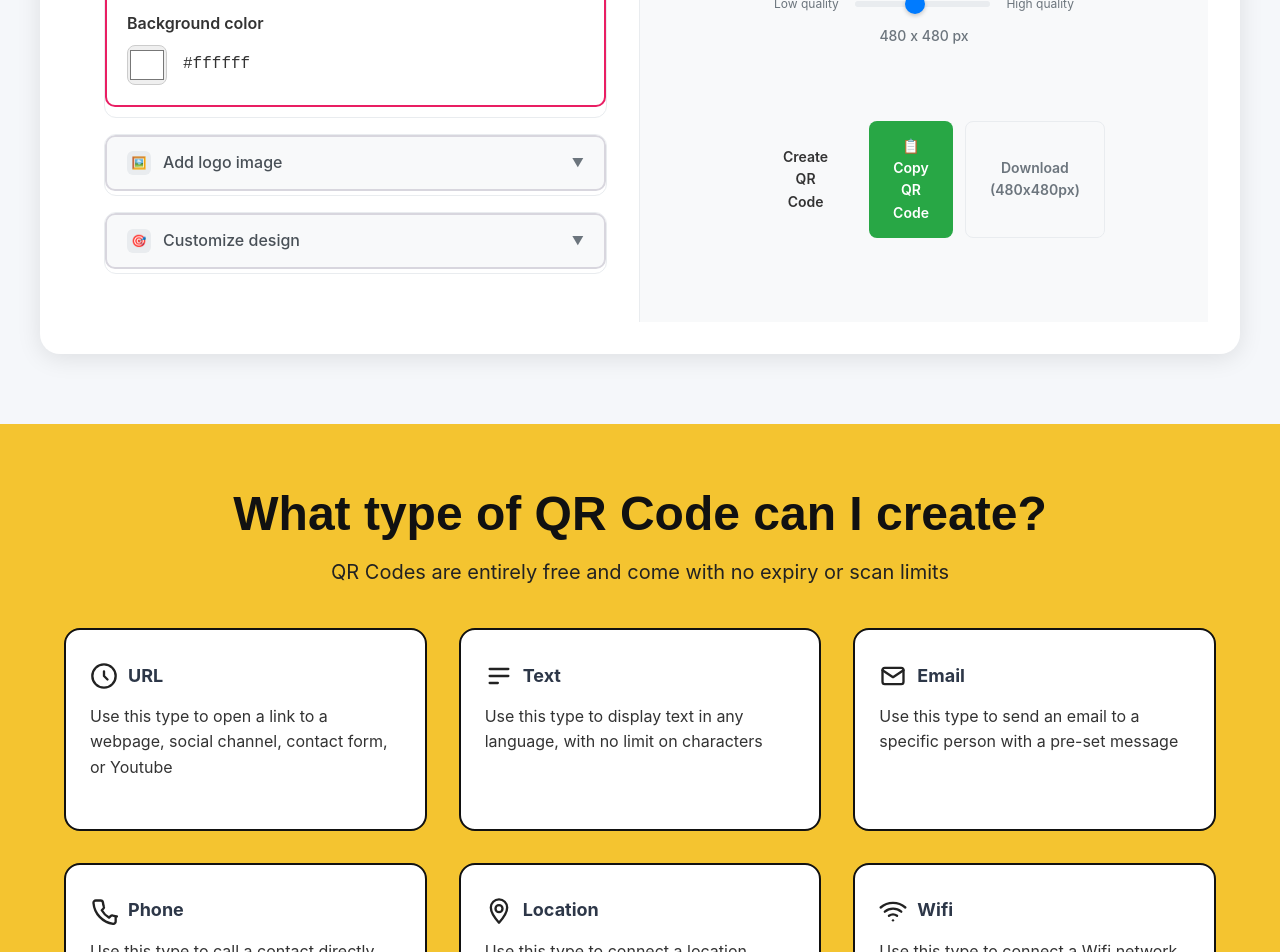
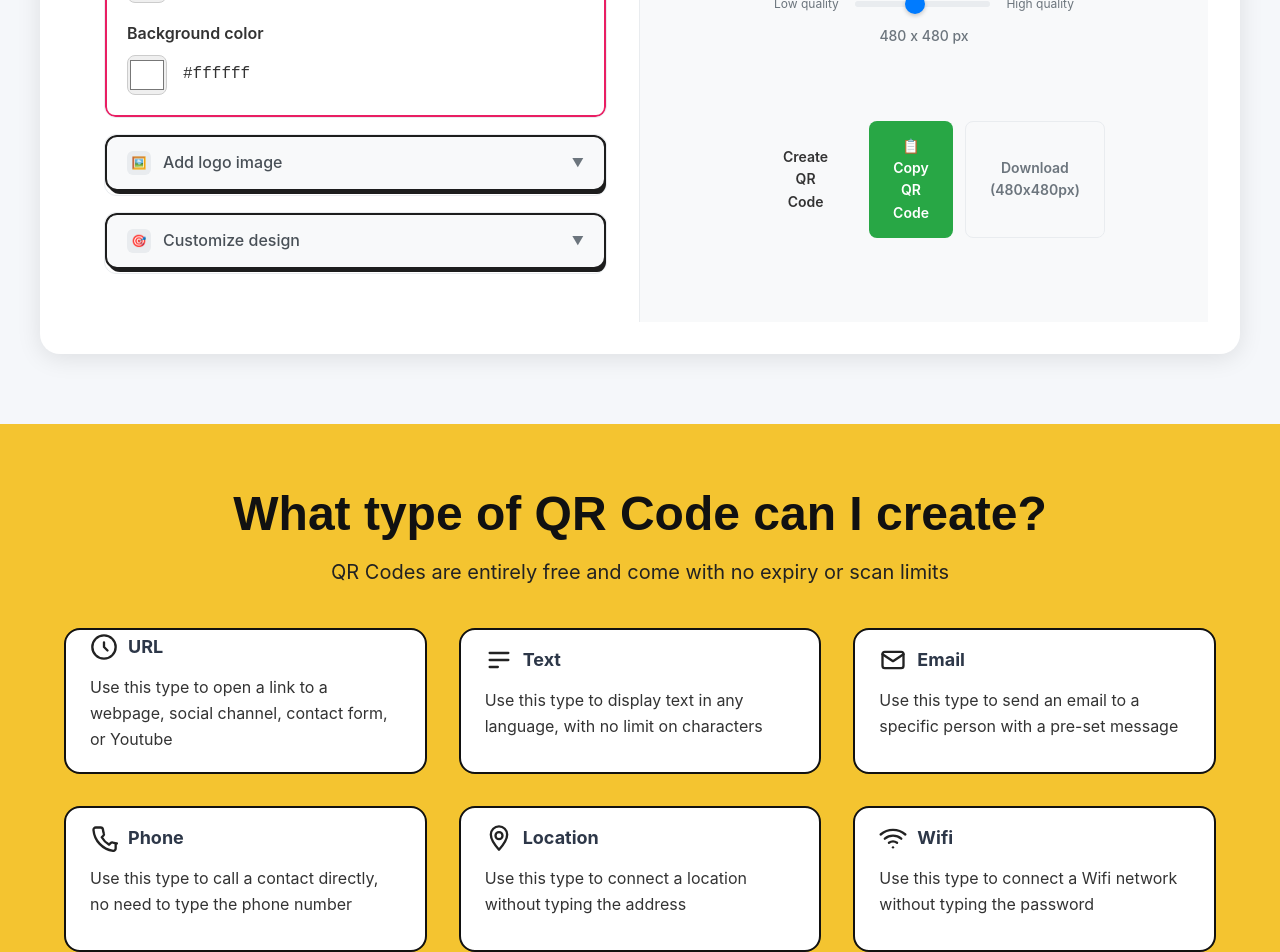
Before and after one commit to TranMC/qr-gen, a React (Vite) app: page / in a window 1280 px wide. Shown: the part 800-1752 px from the top of the page. Built offline with nearby package versions, Linux system fonts and the light colour scheme.

Commit message:
Enhance QR Code generator UI with improved layout, responsive design, and location search functionality

```diff
--- a/src/App.css
+++ b/src/App.css
@@ -137,29 +137,24 @@ body {
   padding: 16px 20px;
   background: #f8f9fa;
   cursor: pointer;
-  transition: all 0.2s ease;
+  transition: none;
   user-select: none;
   position: relative;
+  border: 2px solid #1d1d1d;
+  border-radius: 12px;
+  box-shadow: 3px 3px 0 #1d1d1d;
 }
 
 .qr-section-header:hover {
-  background: #f1f3f4;
-  transform: translateX(2px);
+  background: #f8f9fa;
+  transform: none;
+  border: 2px solid #1d1d1d;
+  box-shadow: 3px 3px 0 #1d1d1d;
 }
 
-.qr-section-header::after {
-  content: '';
-  position: absolute;
-  left: 0;
-  top: 0;
-  bottom: 0;
+.qr-section-header::after,
+.qr-section-header:hover::after {
   width: 0;
-  background: #e91e63;
-  transition: width 0.3s ease;
-}
-
-.qr-section-header:hover::after {
-  width: 3px;
 }
 
 .section-icon {
@@ -194,18 +189,21 @@ body {
 
 .qr-section-content {
   overflow: hidden;
-  transition: all 0.3s ease-in-out;
+  transition: max-height 0.5s cubic-bezier(0.4,0,0.2,1), opacity 0.4s cubic-bezier(0.4,0,0.2,1), transform 0.4s cubic-bezier(0.4,0,0.2,1);
   background: white;
+  transform: scaleY(0.98);
 }
 
 .qr-section-content.collapsed {
   max-height: 0;
   opacity: 0;
+  transform: scaleY(0.98) translateY(-10px);
 }
 
 .qr-section-content.expanded {
   max-height: 2000px;
   opacity: 1;
+  transform: scaleY(1) translateY(0);
 }
 
 /* Debug styles for dropdown sections */
@@ -939,18 +937,53 @@ select option {
   font-weight: 400;
 }
 
+.qr-types-container {
+  width: 1849px;
+  height: 846px;
+  max-width: 100%;
+  margin: 0 auto;
+  padding: 40px;
+  background: #FFD700;
+  border-radius: 24px;
+  display: flex;
+  flex-direction: column;
+  align-items: center;
+  justify-content: center;
+}
+
+.qr-types-title {
+  font-size: 48px;
+  font-weight: 700;
+  margin-bottom: 16px;
+  text-align: center;
+}
+
+.qr-types-subtitle {
+  font-size: 18px;
+  color: #333;
+  margin-bottom: 48px;
+  text-align: center;
+}
+
 .qr-types-grid {
   display: grid;
   grid-template-columns: repeat(3, 1fr);
   gap: 32px;
-  margin-top: 0;
+  width: 100%;
+  justify-content: center;
 }
 
 .qr-type-card {
+  width: 470px;
+  min-width: 470px;
+  max-width: 470px;
+  height: 146px;
+  min-height: 146px;
+  max-height: 146px;
   background: #fff;
-  padding: 32px 24px;
+  padding: 24px 24px;
   border-radius: 16px;
-  text-align: center;
+  text-align: left;
   border: 2px solid #111;
   box-shadow: none;
   transition: box-shadow 0.2s, transform 0.2s;
@@ -958,13 +991,28 @@ select option {
   display: flex;
   flex-direction: column;
   align-items: flex-start;
-  text-align: left;
-  min-height: 180px;
+  justify-content: center;
+  position: relative;
+  z-index: 1;
 }
 
 .qr-type-card:hover {
-  box-shadow: 0 8px 24px rgba(0,0,0,0.10);
+  box-shadow: 3px 3px 0 #1d1d1d;
   transform: translateY(-2px) scale(1.02);
+}
+
+.qr-type-card::after {
+  content: '';
+  position: absolute;
+  inset: 0;
+  border-radius: 16px;
+  pointer-events: none;
+  transition: box-shadow 0.2s;
+  z-index: 2;
+}
+
+.qr-type-card:hover::after {
+  box-shadow: 3px 3px 0 #1d1d1d;
 }
 
 .qr-type-row {
@@ -993,21 +1041,40 @@ select option {
   margin-top: 6px;
 }
 
-@media (max-width: 900px) {
+@media (max-width: 1500px) {
+  .qr-type-card {
+    width: 100%;
+    min-width: 0;
+    max-width: 100%;
+  }
+}
+
+@media (max-width: 1200px) {
   .qr-types-grid {
     grid-template-columns: 1fr 1fr;
   }
 }
 
-@media (max-width: 600px) {
+@media (max-width: 800px) {
   .qr-types-grid {
     grid-template-columns: 1fr;
+    gap: 20px;
   }
-  .info-title {
-    font-size: 32px;
+  .qr-type-card {
+    width: 100%;
+    min-width: 0;
+    max-width: 100%;
+    height: auto;
+    min-height: 120px;
+    max-height: none;
   }
-  .qr-type-icon {
-    font-size: 28px;
+}
+
+@media (max-width: 1900px) {
+  .qr-types-container {
+    width: 100%;
+    height: auto;
+    min-height: 846px;
   }
 }
 
--- a/src/App.jsx
+++ b/src/App.jsx
@@ -51,6 +51,10 @@ function App() {
 
   const [showQR, setShowQR] = useState(false);
 
+  const [locationError, setLocationError] = useState('');
+
+  const [formData, setFormData] = useState({});
+
   const toggleFAQ = (index) => {
     setActiveFAQ((prev) =>
       prev.includes(index)
@@ -77,7 +81,10 @@ function App() {
       case 'PHONE':
         return `tel:${formData.phone}`
       case 'LOCATION':
-        return `geo:${formData.latitude},${formData.longitude}`
+        if (formData.latitude && formData.longitude) {
+          return `https://www.google.com/maps/place/@${formData.latitude},${formData.longitude},15z`;
+        }
+        return ''
       case 'WIFI':
         return `WIFI:T:${formData.security};S:${formData.ssid};P:${formData.password};;`
       case 'VCARD':
@@ -302,6 +309,26 @@ function App() {
     }
   }, [lightboxOpen, qrData, fgColor, fgColor2, bgColor, colorMode, gradientType, eyeFrameColor, eyeBallColor, bodyShape, eyeBallShape, useCustomEye]);
 
+  const searchLocation = async (query) => {
+    setLocationError('');
+    if (!query) return;
+    try {
+      const res = await fetch(`https://nominatim.openstreetmap.org/search?format=json&q=${encodeURIComponent(query)}`);
+      const data = await res.json();
+      if (data && data.length > 0) {
+        const coords = data[0];
+        const newData = { ...formData, latitude: coords.lat, longitude: coords.lon };
+        setFormData(newData);
+        onDataChange(newData);
+        setLocationError('');
+      } else {
+        setLocationError('Không tìm thấy địa điểm phù hợp.');
+      }
+    } catch (err) {
+      setLocationError('Lỗi khi tìm kiếm địa điểm.');
+    }
+  }
+
   return (
   <div className="qr-app-root">
       <header className="qr-header">
@@ -352,6 +379,8 @@ function App() {
                     activeTab={activeTab}
                     onDataChange={(data) => handleDataChange(data, activeTab)}
                     resetForm={resetForm}
+                    formData={formData}
+                    setFormData={setFormData}
                   />
                 </div>
               </div>
@@ -531,7 +560,7 @@ function App() {
             <div className="qr-preview-section">
               <div className="qr-display" style={{ width: 352, height: 352, display: 'flex', alignItems: 'center', justifyContent: 'center' }}>
                 {showQR && (
-                  <div ref={qrRef} className="qr-code-container" style={{ width: 252, height: 252, cursor: 'pointer' }} onClick={openLightbox} />
+                <div ref={qrRef} className="qr-code-container" style={{ width: 252, height: 252, cursor: 'pointer' }} onClick={openLightbox} />
                 )}
                 <button className="reset-btn" onClick={resetQR}>Reset</button>
               </div>
@@ -744,8 +773,8 @@ function App() {
   );
 }
 
-function QRFormContent({ activeTab, onDataChange, resetForm }) {
-  const [formData, setFormData] = useState({})
+function QRFormContent({ activeTab, onDataChange, resetForm, formData, setFormData }) {
+  const [locationError, setLocationError] = useState('');
 
   useEffect(() => {
     const defaults = {
@@ -760,7 +789,9 @@ function QRFormContent({ activeTab, onDataChange, resetForm }) {
       'GOOGLE REVIEW': { reviewUrl: '' }
     }
     setFormData({ ...defaults[activeTab] })
+    // eslint-disable-next-line
   }, [activeTab, resetForm])
+
   const handleInputChange = (field, value) => {
     const newData = { ...formData, [field]: value }
     setFormData(newData)
@@ -768,23 +799,22 @@ function QRFormContent({ activeTab, onDataChange, resetForm }) {
   }
 
   const searchLocation = async (query) => {
-    if (!query) return
-    const cityCoords = {
-      'san francisco': { lat: 37.7749, lng: -122.4194 },
-      'new york': { lat: 40.7128, lng: -74.0060 },
-      'london': { lat: 51.5074, lng: -0.1278 },
-      'tokyo': { lat: 35.6762, lng: 139.6503 },
-      'paris': { lat: 48.8566, lng: 2.3522 },
-      'ho chi minh': { lat: 10.8231, lng: 106.6297 },
-      'hanoi': { lat: 21.0285, lng: 105.8542 }
-    }
-
-    const cityKey = query.toLowerCase()
-    const coords = cityCoords[cityKey]
-
-    if (coords) {
-      handleInputChange('latitude', coords.lat)
-      handleInputChange('longitude', coords.lng)
+    setLocationError('');
+    if (!query) return;
+    try {
+      const res = await fetch(`https://nominatim.openstreetmap.org/search?format=json&q=${encodeURIComponent(query)}`);
+      const data = await res.json();
+      if (data && data.length > 0) {
+        const coords = data[0];
+        const newData = { ...formData, latitude: coords.lat, longitude: coords.lon };
+        setFormData(newData);
+        onDataChange(newData);
+        setLocationError('');
+      } else {
+        setLocationError('Không tìm thấy địa điểm phù hợp.');
+      }
+    } catch (err) {
+      setLocationError('Lỗi khi tìm kiếm địa điểm.');
     }
   }
 
@@ -900,11 +930,16 @@ function QRFormContent({ activeTab, onDataChange, resetForm }) {
             >
               🔍 Search
             </button>
+            {locationError && <div style={{color:'red',marginTop:8}}>{locationError}</div>}
           </div>
 
           <div className="map-container">
             <iframe
-              src={`https://www.google.com/maps/embed?origin=mfe&pb=!1m2!2m1!1s,!3m1!1zZXM7!5m1!1zZXM7')}`}
+              src={
+                formData.latitude && formData.longitude
+                  ? `https://www.openstreetmap.org/export/embed.html?bbox=${parseFloat(formData.longitude)-0.01}%2C${parseFloat(formData.latitude)-0.01}%2C${parseFloat(formData.longitude)+0.01}%2C${parseFloat(formData.latitude)+0.01}&layer=mapnik&marker=${formData.latitude}%2C${formData.longitude}`
+                  : 'https://www.openstreetmap.org/export/embed.html?bbox=105.8%2C20.9%2C106.0%2C21.1&layer=mapnik&marker=21.0285%2C105.8542'
+              }
               width="100%"
               height="500"
               style={{ border: 0, borderRadius: '8px' }}
```
